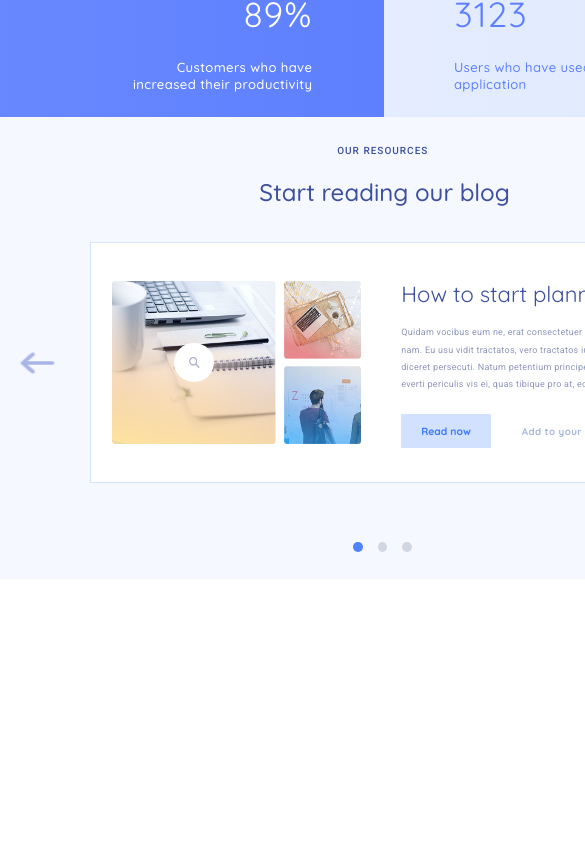
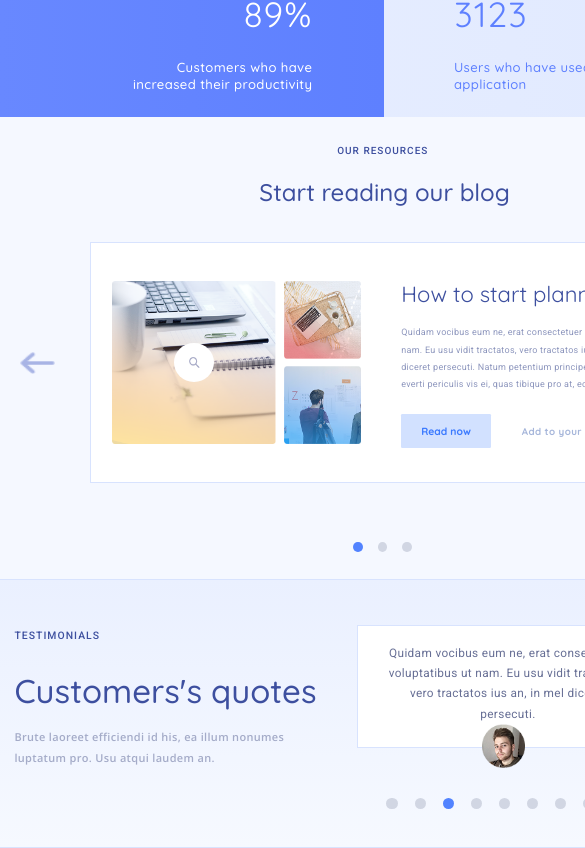
Before and after one commit to SavichArtem/React_labs, a React (Create React App) app: page / in a window 390 px wide. Shown: the part 2034-2882 px from the top of the page, 585 px wide, since content can reach past the window. Before the commit the page ends 2613 px from the top, so only its background shows below. Built offline with nearby package versions, Linux system fonts and the light colour scheme.

Commit message:
feat: add quotes section

```diff
--- a/src/App.js
+++ b/src/App.js
@@ -6,6 +6,7 @@ import PlanSection from './components/planSection';
 import Features from './components/features';
 import StatsSection from './components/statsSection';
 import BlogSection from './components/blogSection';
+import QuotesSection from './components/quotesSection';
 
 function App() {
   const socialLinks = [
@@ -32,6 +33,7 @@ function App() {
       <Features />
       <StatsSection />
       <BlogSection />
+      <QuotesSection />
     </div>
   );
 }
--- /dev/null
+++ b/src/components/quotesSection.jsx
@@ -0,0 +1,51 @@
+import { Component } from "react";
+import '../css/quotesSection.css';
+import avatar from '../assets/avatar.png';
+
+export class QuotesSection extends Component {
+
+    render() {
+        return (
+        <section className="quotesSection">
+            <article className="quotesContentSection">
+                <article className="quotesTitle">
+                    <h3>TESTIMONIALS</h3>
+                    <h2>Customers's quotes</h2>
+                    <p>Brute laoreet efficiendi id his, ea illum nonumes <br/>
+                         luptatum pro. Usu atqui laudem an.</p>
+                </article>
+                <article className="quotes">
+                    <article className="firstQuote">
+                        <article className="firstQuoteText">
+                            <p>Quidam vocibus eum ne, erat consectetuer <br/>
+                                voluptatibus ut nam. Eu usu vidit tractatos, <br/>
+                                 vero tractatos ius an, in mel diceret <br/>
+                                  persecuti.</p>
+                        </article>
+                        <img src={avatar} alt="firstQuoteAvatar"/>
+                    </article>
+                    <article className="secondQuote">
+                        <p>Quidam vocibus eum ne, erat consectetuer <br/>
+                             voluptatibus ut nam. Eu usu vidit tractatos, <br/>
+                              vero tractatos ius an, in mel diceret <br/>
+                               persecuti. </p>
+                    </article>
+                </article>
+                <nav className="quotes_slider_nav">
+                    <a href=""></a>
+                    <a href=""></a>
+                    <a href="" className="thirdDot"></a>
+                    <a href=""></a>
+                    <a href=""></a>
+                    <a href=""></a>
+                    <a href=""></a>
+                    <a href=""></a>
+                    <a href=""></a>
+                </nav>
+            </article>
+        </section>
+        )
+    }
+}
+
+export default QuotesSection
--- /dev/null
+++ b/src/css/quotesSection.css
@@ -0,0 +1,349 @@
+.quotesSection{
+    position: relative;
+    width: 90em;
+    height: 30.1em;
+    border-top: #D8E3FE solid 0.063em;
+    border-bottom: #D8E3FE solid 0.063em;
+    background: linear-gradient(180deg, rgba(234,240,255,1) 0%, rgba(246,249,255,1) 100%);
+
+}
+
+.quotesContentSection{
+    display: flex;
+    width: 72.75em;
+    height: 16.347em;
+    position: absolute;
+    margin-left: 17.25em;
+    margin-top: 6.813em;
+}
+
+.quotesTitle{
+    text-align: left;
+    margin-top: 2.318em;
+    width: 20.8em;
+    height: 11.8em;
+}
+
+.quotesTitle h3{
+    font-family: "Roboto", serif;
+    font-weight: 500;
+    font-size: 0.625em;
+    color: #3D4F9F;
+    letter-spacing: 0.10em;
+    margin-top: 0.1em;
+
+}
+
+.quotesTitle h2{
+    font-family: "Quicksand", serif;
+    width: 20.8em;
+    font-weight: 500;
+    font-size: 2.25em;
+    color: #3D4F9F;
+    margin-top: 0.95em;
+
+}
+
+.quotesTitle p{
+    font-family: "Open Sans", sans-serif;
+    font-size: 0.75em;
+    font-weight: 600;
+    line-height: 189.3%;
+    color: #A4ABC8;
+    letter-spacing: 0.03em;
+    margin-top: 1.3em;
+}
+
+.quotes{
+    width: 56.875em;
+    height: 16.375em;
+    margin-left: 8.25em;
+    position: relative;
+    display: flex;
+    overflow: hidden;
+}
+
+.firstQuote{
+    width: 26.5em;
+    height: 12.9em;
+    display: flex;
+}
+
+.firstQuote p{
+    font-family: "Roboto", serif;
+    width: 21em;
+    height: 6em;
+    color: #676F95;
+    font-size: 0.875em;
+    font-weight: 400;
+    line-height: 171.1%;
+    letter-spacing: 0.03em;
+    margin-left: 4.9em;
+    margin-top: 2.6em;
+}
+
+.firstQuoteText{
+    margin-top: 0.1em;
+    background-color: #FFFFFF;
+    border: #D8E3FE solid 0.063em;
+    width: 26.438em;
+    height: 11em;
+}
+
+.firstQuote img{
+    width: 3.875em;
+    height: 3.875em;
+    margin-top: 9.1em;
+    margin-left: 11.3em;
+    position: absolute;
+}
+
+.secondQuote{
+    margin-top: 0.1em;
+    background-color: #FFFFFF;
+    border-left: #D8E3FE solid 0.063em;
+    border-top: #D8E3FE solid 0.063em;
+    border-bottom: #D8E3FE solid 0.063em;
+    width: 26.4em;
+    height: 11em;
+    margin-left: 4em;
+    opacity: 40%;
+    overflow: hidden;
+}
+
+.secondQuote p{
+    font-family: "Roboto", serif;
+    color: #8D96BD;
+    font-weight: 400;
+    font-size: 0.875em;
+    letter-spacing: 0.03em;
+    line-height: 191%;
+    width:  21em;
+    height: 5.063em;
+    margin-left: 4.8em;
+    margin-top: 2.5em;
+}
+
+.quotes_slider_nav{
+    width: 10.5em;
+    column-gap: 0.75em;
+    display: flex;
+    position: absolute;
+    margin-top: 15.9em;
+    margin-left: 37em;
+    height: 0.5em;
+}
+
+.quotes_slider_nav .thirdDot{
+    background-color: #5283FF;
+}
+
+.quotes_slider_nav a{
+    width: 0.5em;
+    height: 0.5em;
+    border-radius: 50%;
+    background-color: #D1D6E3;
+}
+.quotes_slider_nav a:hover{
+    cursor: pointer;
+    transform: scale(1.1);
+    filter: invert(45%) sepia(100%) saturate(355%) hue-rotate(184deg) brightness(94%) contrast(93%);
+}
+
+@media (max-width: 768px){
+
+    .quotesSection{
+        width: 48em;
+        height: 16.813em;
+
+    }
+
+    .quotesContentSection{
+        width: 61.341em;
+        height: 11.676em;
+        margin-left: 0.9em;
+        margin-top: 2.688em;
+    }
+
+    .quotesTitle{
+        margin-top: 0;
+    }
+
+    .quotesTitle h3{
+        font-size: 0.65em;
+        margin-top: 0.55em;
+
+    }
+
+    .quotesTitle h2{
+        width: 20.8em;
+        font-size: 2.058em;
+        margin-top: 0.85em;
+    }
+
+    .quotesTitle p{
+        font-size: 0.686em;
+        margin-top: 1.5em;
+    }
+
+    .quotes{
+        width: 40.012em;
+        height: 11.676em;
+        margin-left: 0.6em;
+    }
+
+    .firstQuote{
+        width: 18.599em;
+        height: 9.077em;
+        display: flex;
+    }
+
+    .firstQuote p{
+        width: 21em;
+        height: 6em;
+        font-size: 0.739em;
+        letter-spacing: 0.03em;
+        margin-left: 2.2em;
+        margin-top: 1.449em;
+    }
+
+    .firstQuoteText{
+        width: 18.599em;
+        height: 7.711em;
+    }
+
+    .firstQuote img{
+        width: 2.726em;
+        height: 2.732em;
+        margin-top: 6.3em;
+        margin-left: 7.8em;
+        position: absolute;
+    }
+
+    .secondQuote{
+        margin-top: 0.1em;
+        width: 4em;
+        height: 7.711em;
+        margin-left: 3em;
+    }
+
+    .secondQuote p{
+        font-size: 0.739em;
+        margin-left: 2em;
+        margin-top: 1.449em;
+    }
+
+    .quotes_slider_nav{
+        width: 14.774em;
+        column-gap: 1.063em;
+        margin-top: 10.9em;
+        margin-left: 23.25em;
+        height: 0.705em;
+    }
+
+    .quotes_slider_nav a{
+        width: 0.704em;
+        height: 0.705em;
+    }
+
+    @media (max-width: 320px){
+
+        .quotesSection{
+            width: 20em;
+            height: 23.125em;
+            margin-left: 0%;
+            margin: 0%;
+
+        }
+
+        .quotesContentSection{
+            width: 14.625em;
+            height: 8.188em;
+            margin-left: 2.688em;
+            margin-top: 1.125em;
+        }
+
+        .quotesTitle{
+            margin-top: 0;
+        }
+
+        .quotesTitle h3{
+            font-size: 0.5em;
+            margin-top: 0em;
+            margin-left: 10.45em;
+
+        }
+
+        .quotesTitle h2{
+            width: 14.688em;
+            font-size: 1.563em;
+            letter-spacing: 0.005em;
+            margin-top: 0.85em;
+        }
+
+        .quotesTitle p{
+            font-size: 0.528em;
+            margin-top: 1.5em;
+            margin-left: -12.5em;
+            text-align: center;
+        }
+
+        .quotes{
+            width: 40.012em;
+            height: 9em;
+            margin-left: -2em;
+            margin-top: 8.4em;
+            position: absolute;
+        }
+
+        .firstQuote{
+            width: 18.599em;
+            height: 9.077em;
+        }
+
+        .firstQuote p{
+            font-size: 0.616em;
+            margin-left: 4.8em;
+            margin-top: 2.4em;
+        }
+
+        .firstQuoteText{
+            margin-top: 0.1em;
+            width: 18.5em;
+            height: 7.5em;
+        }
+
+        .firstQuote img{
+            width: 2.726em;
+            height: 2.732em;
+            margin-top: 15.6%;
+            margin-left: 7.9em;
+            position: absolute;
+        }
+
+        .secondQuote{
+            display: none;
+            width: 4em;
+            height: 9.077em;
+        }
+
+        .secondQuote p{
+            display: none;
+            font-size: 0.616em;
+        }
+
+        .quotes_slider_nav{
+            width: 14.774em;
+            column-gap: 1.063em;
+            margin-top: 19.4em;
+            margin-left: -0.1em;
+            height: 0.705em;
+        }
+
+        .quotes_slider_nav a{
+            width: 0.704em;
+            height: 0.705em;
+        }
+
+    }
+}
```
